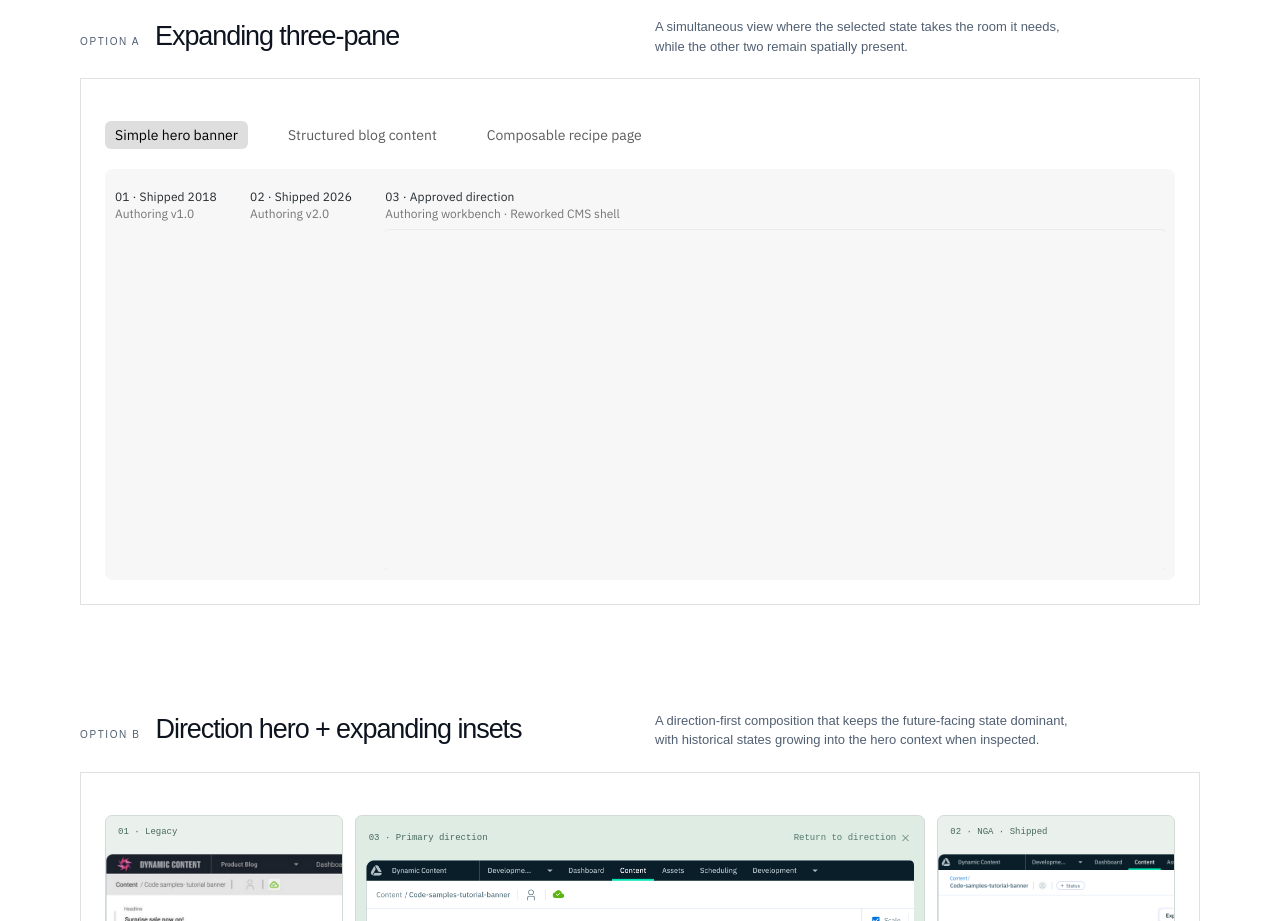
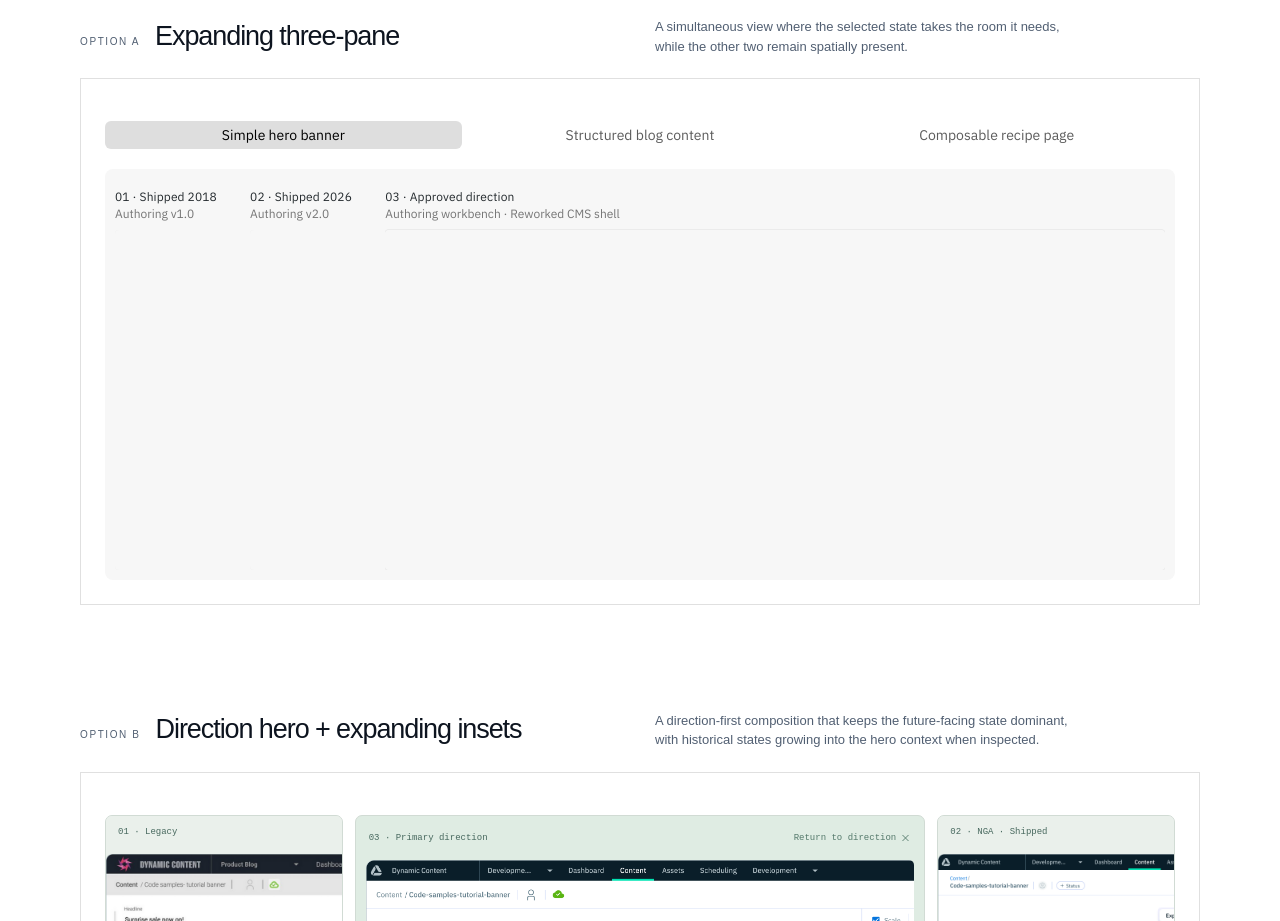
Before and after one commit to dbrown1976/nga-ui-evolution, a Next.js app: page / in a window 1280 px wide. Shown: the part 780-1701 px from the top of the page. Built offline with nearby package versions, Linux system fonts and the light colour scheme.

Commit message:
Move example selector outside comparison chrome

```diff
--- a/app/globals.css
+++ b/app/globals.css
@@ -74,11 +74,10 @@ button { cursor: pointer; }
 
 /* Option A — example tabs + viewport frame */
 .option-a .example-selector {
-  display: flex;
-  flex-wrap: wrap;
-  justify-content: flex-start;
-  align-items: center;
-  gap: 30px;
+  display: grid;
+  grid-template-columns: repeat(3, minmax(0, 1fr));
+  width: 100%;
+  gap: 0;
   margin: 0 0 20px;
 }
 .option-a .example-selector-option {
@@ -93,6 +92,7 @@ button { cursor: pointer; }
   font-weight: 400;
   line-height: 28px;
   text-align: center;
+  width: 100%;
   white-space: nowrap;
   transition: background-color .15s ease, color .15s ease, font-weight .15s ease;
 }
```
